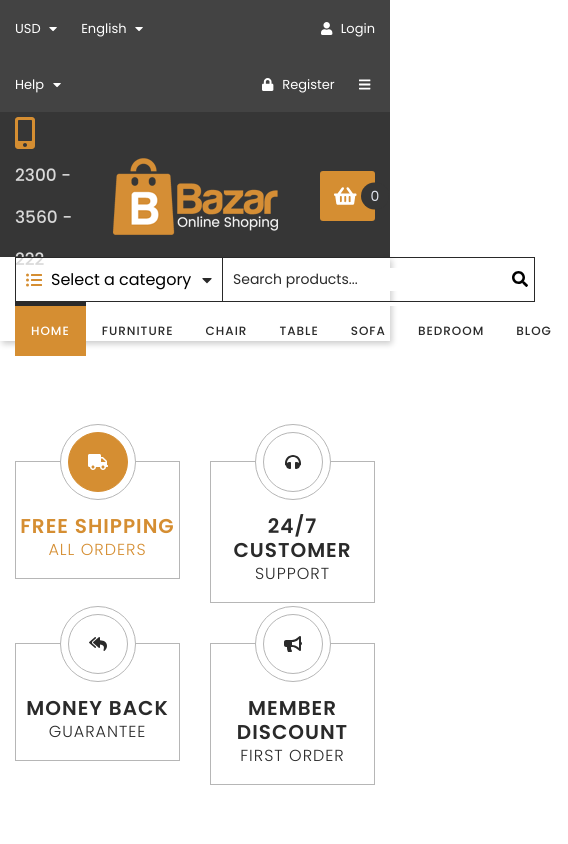
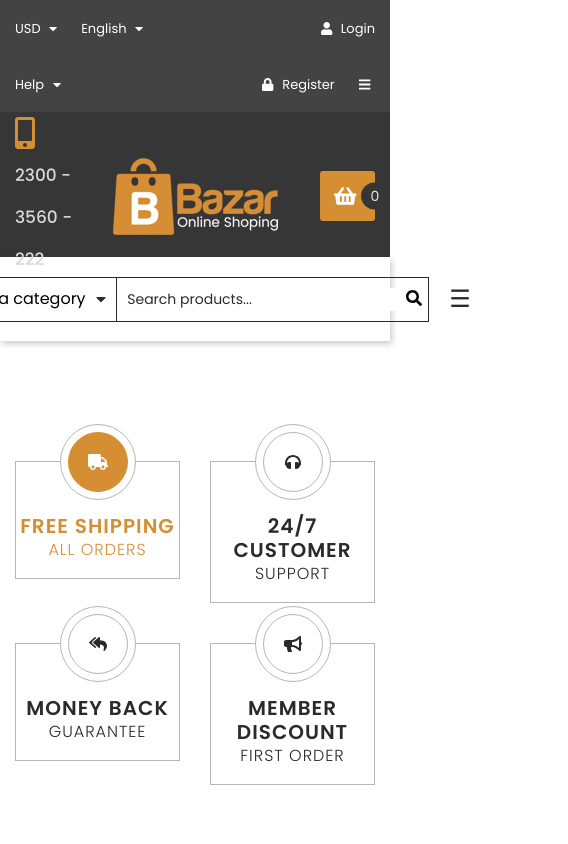
Before and after one commit to matwjablonski/kodilla-wdp-2409-01, a React (Create React App) app: page / in a window 390 px wide. Shown: the top 844 px of the page, 568 px wide, since content can reach past the window. Built offline with nearby package versions, Linux system fonts and the light colour scheme.

Commit message:
Added RWD to MenuBar with dropdown Menu for mobile devices

```diff
--- a/src/components/layout/MenuBar/MenuBar.js
+++ b/src/components/layout/MenuBar/MenuBar.js
@@ -1,18 +1,20 @@
-import React from 'react';
+import React, { useState } from 'react';
 import PropTypes from 'prop-types';
-
 import ProductSearch from '../../features/ProductSearch/ProductSearch';
-
 import styles from './MenuBar.module.scss';
 
-const MenuBar = ({ children }) => (
+const MenuBar = ({ children }) => {
+  const [isDropdownOpen, setIsDropdownOpen] = useState(false);
+
+  const toggleDropdown = () => {
+    setIsDropdownOpen(prev => !prev);
+  };
+
+  return (
     <div className={styles.root}>
       <div className='container'>
-      <div className='row align-items-center'>
-        <div className='col'>
-          <ProductSearch />
-        </div>
-        <div className={'col-auto ' + styles.menu}>
+        <div className='row justify-content-center align-items-center'>
+          <div className={'col-12 col-xl-auto order-1 order-xl-2 ' + styles.menu}>
             <ul>
               <li>
                 <a href='#' className={styles.active}>
@@ -39,10 +41,48 @@ const MenuBar = ({ children }) => (
               </li>
             </ul>
           </div>
+          <div className={'col-12 col-xl order-2 order-xl-1 ' + styles.searchWrapper}>
+            <ProductSearch />
+            <div className={styles.burgerWrapper}>
+              <button onClick={toggleDropdown} className={styles.burgerMenu}>
+                &#9776;
+              </button>
+              {isDropdownOpen && (
+                <div className={styles.dropdown}>
+                  <ul className={styles.dropdownMenu}>
+                    <li>
+                      <a href='#' className={styles.active}>
+                        Home
+                      </a>
+                    </li>
+                    <li>
+                      <a href='#'>Furniture</a>
+                    </li>
+                    <li>
+                      <a href='#'>Chair</a>
+                    </li>
+                    <li>
+                      <a href='#'>Table</a>
+                    </li>
+                    <li>
+                      <a href='#'>Sofa</a>
+                    </li>
+                    <li>
+                      <a href='#'>Bedroom</a>
+                    </li>
+                    <li>
+                      <a href='#'>Blog</a>
+                    </li>
+                  </ul>
+                </div>
+              )}
+            </div>
+          </div>
         </div>
       </div>
     </div>
   );
+};
 
 MenuBar.propTypes = {
   children: PropTypes.node,
--- a/src/components/layout/MenuBar/MenuBar.module.scss
+++ b/src/components/layout/MenuBar/MenuBar.module.scss
@@ -48,4 +48,92 @@
       }
     }
   }
+
+  .searchWrapper {
+    display: flex;
+    align-items: center;
+    justify-content: center;
+    text-align: left;
+
+    @media (max-width: 1199px) {
+      flex-grow: 1;
+    }
+
+    @media (max-width: 768px) {
+      text-align: center;
+    }
+  }
+
+  .burgerWrapper {
+    display: none;
+
+    @media (max-width: 768px) {
+      display: flex;
+    }
+
+    margin-left: 10px;
+
+    .burgerMenu {
+      background: none;
+      border: none;
+      font-size: 24px;
+      cursor: pointer;
+      color: $text-color;
+      padding: 10px;
+
+      &:focus {
+        outline: none;
+      }
+    }
+  }
+
+  .dropdown {
+    position: absolute;
+    top: 60px;
+    left: 0;
+    right: 0;
+    background-color: #ffffff;
+    box-shadow: 0 2px 10px rgba(0, 0, 0, 0.1);
+    z-index: 1;
+
+    .dropdownMenu {
+      padding: 0;
+      margin: 0;
+
+      li {
+        list-style: none;
+
+        a {
+          display: block;
+          padding: 10px 15px;
+          text-decoration: none;
+          color: $text-color;
+
+          &:hover {
+            background-color: $primary;
+            color: #ffffff;
+          }
+        }
+      }
+    }
+  }
+
+  @media (max-width: 1199px) {
+    :global(.container) > :global(.row) {
+      height: 134px;
+    }
+
+    .menu {
+      justify-content: center;
+    }
+  }
+
+  @media (max-width: 768px) {
+    :global(.container) > :global(.row) {
+      height: 84px;
+    }
+    .menu {
+      display: none;
+    }
+  }
 }
```
Lines whose indentation alone changed are shown as unchanged.
